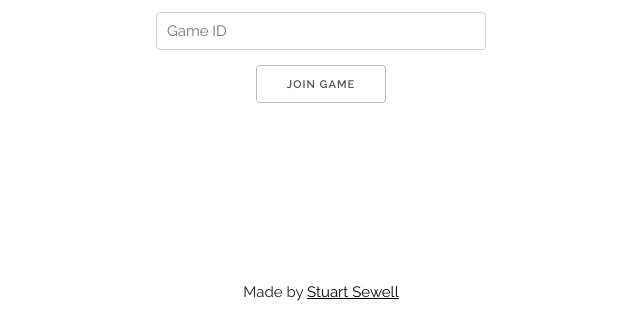
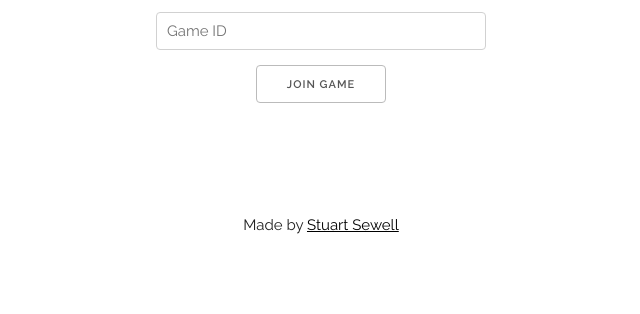
Before and after one commit to stubrew24/XOXO, a website: page index.html in a window 1280 px wide. Shown: the part 486-800 px from the top of the page, without its empty margins (319-959 px from the left). Drawn offline with nearby package versions, Linux system fonts and the light colour scheme; no server answers; a web font is replaced by a local one.

Commit message:
style fixes

```diff
--- a/index.html
+++ b/index.html
@@ -70,10 +70,10 @@
       </div>
       <script src="/socket.io/socket.io.js"></script>
       <script src="./game.js"></script>
-    </div>
-    <div id="footer">
-      Made by
-      <a href="https://stuartsewell.dev" target="_blank">Stuart Sewell</a>
+      <div id="footer">
+        Made by
+        <a href="https://stuartsewell.dev" target="_blank">Stuart Sewell</a>
+      </div>
     </div>
   </body>
 </html>
--- a/src/css/style.css
+++ b/src/css/style.css
@@ -51,10 +51,11 @@ h3 {
 }
 
 #footer {
-  position: absolute;
+  position: relative;
   bottom: 0;
   width: 100%;
   margin: auto;
+  margin-top: 100px;
   text-align: center;
   padding-bottom: 10px;
 }
```
